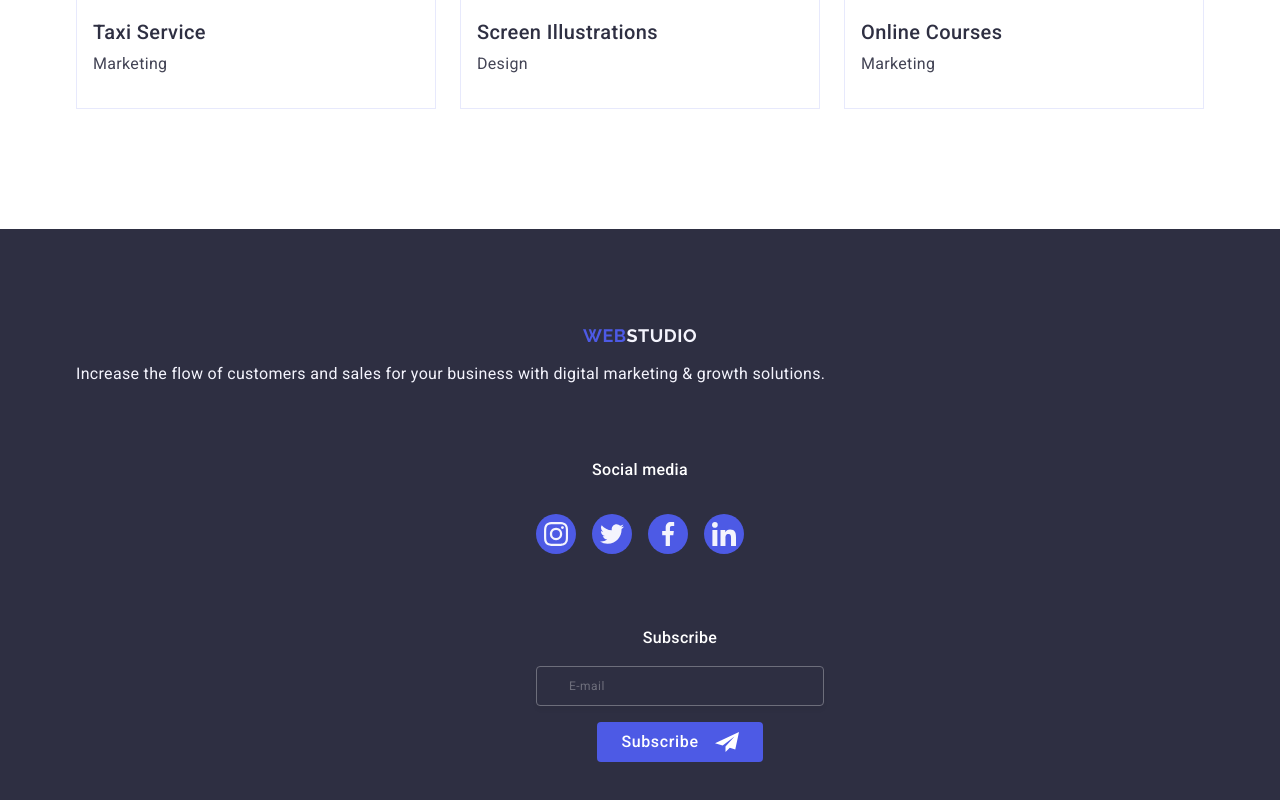
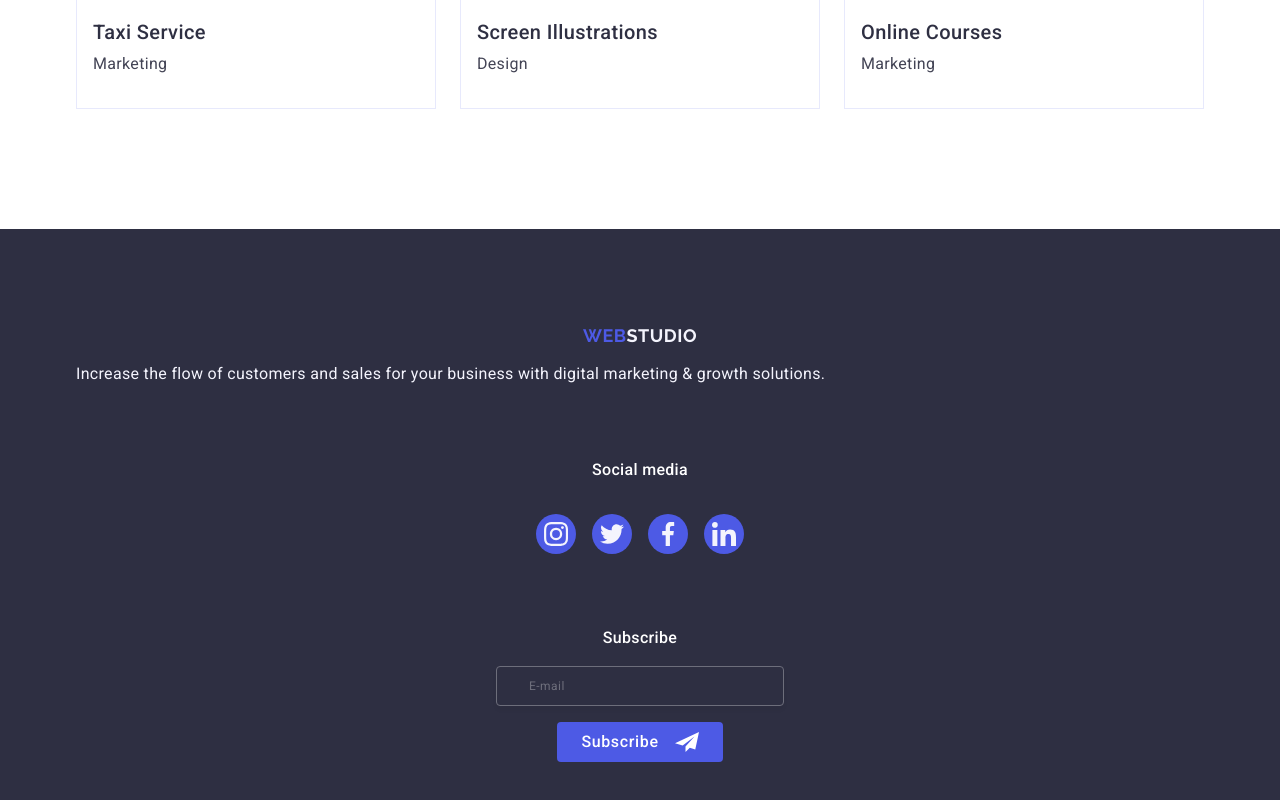
Before and after one commit to Nadiia31/goit-markup-hw-06, a plain HTML site: page index.html in a window 1280 px wide. Shown: the part 2954-3754 px from the top of the page. Drawn offline with nearby package versions, Linux system fonts and the light colour scheme.

Commit message:
footer mob

```diff
--- a/css/styles.css
+++ b/css/styles.css
@@ -709,12 +709,17 @@ img {
   line-height: 1.5;
   letter-spacing: 0.02em;
   color: #fff;
-  display: flex;
-  justify-content: center;
+  /* display: flex;
+  justify-content: center; */
+  text-align: center;
   margin-bottom: 16px;
 }
 .footer-sbs-wrap {
-  padding-left: 80px;
+  /* padding-left: 80px; */
+  display: flex;
+  justify-content: center;
+  flex-direction: column;
+  align-items: center;
 }
 
 .footer-sbs-svg {
@@ -739,6 +744,7 @@ img {
   letter-spacing: 0.04em;
   background-color: transparent;
   padding-left: 16px;
+  padding-right: 16px;
   color: #ffffff;
   opacity: 0.3;
 }
```
